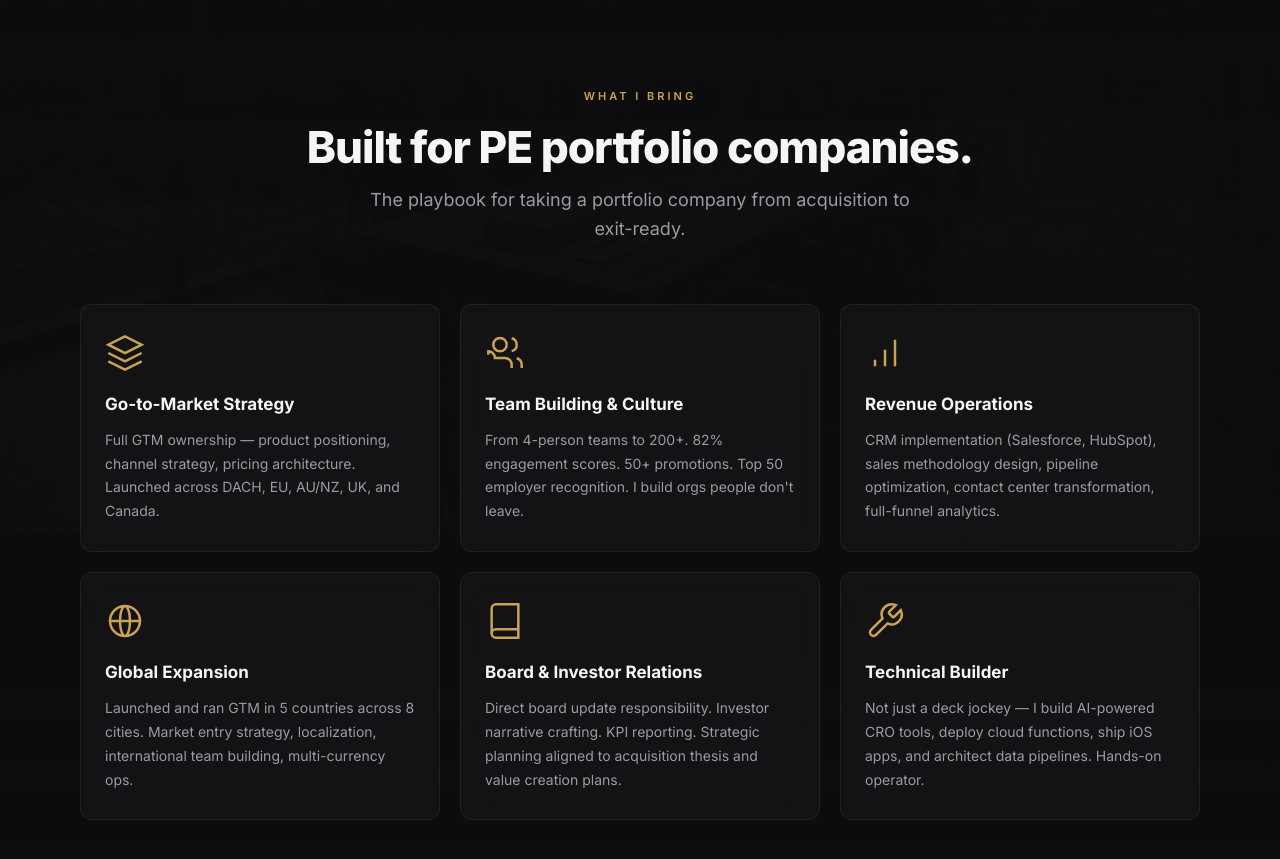
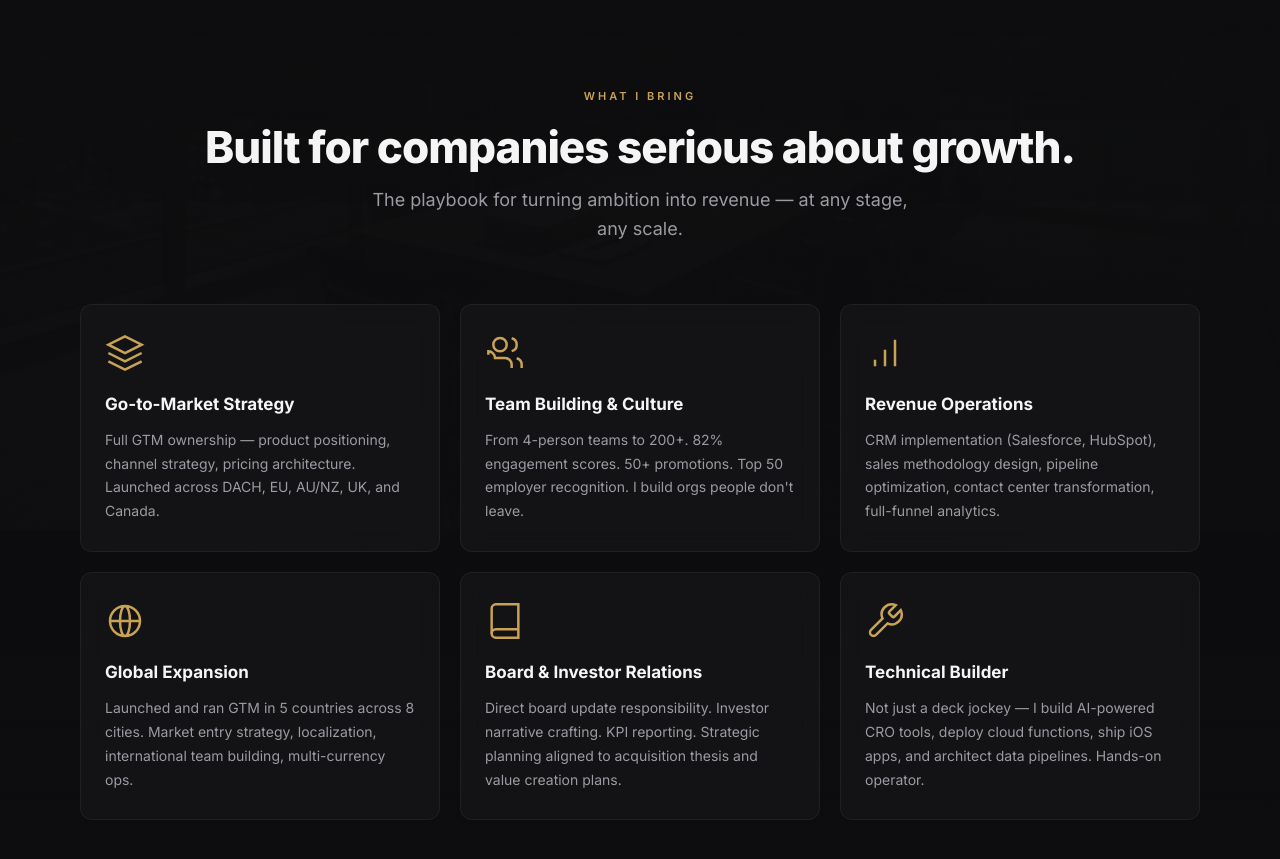
Before and after one commit to etacCAD/evan-hopkins-resume, a website: page public/index.html in a window 1280 px wide. Shown: the part 5480-6339 px from the top of the page. Drawn offline with nearby package versions, Linux system fonts and the light colour scheme; a web font is replaced by a local one.

Commit message:
Broaden capabilities section: all stages, not just PE

```diff
--- a/public/index.html
+++ b/public/index.html
@@ -374,8 +374,8 @@
         <div class="container">
             <div class="section-header">
                 <span class="section-label reveal">What I Bring</span>
-                <h2 class="section-title reveal reveal-delay-1">Built for PE portfolio companies.</h2>
-                <p class="section-subtitle reveal reveal-delay-2">The playbook for taking a portfolio company from acquisition to exit-ready.</p>
+                <h2 class="section-title reveal reveal-delay-1">Built for companies serious about growth.</h2>
+                <p class="section-subtitle reveal reveal-delay-2">The playbook for turning ambition into revenue — at any stage, any scale.</p>
             </div>
 
             <div class="capabilities-grid">
```
